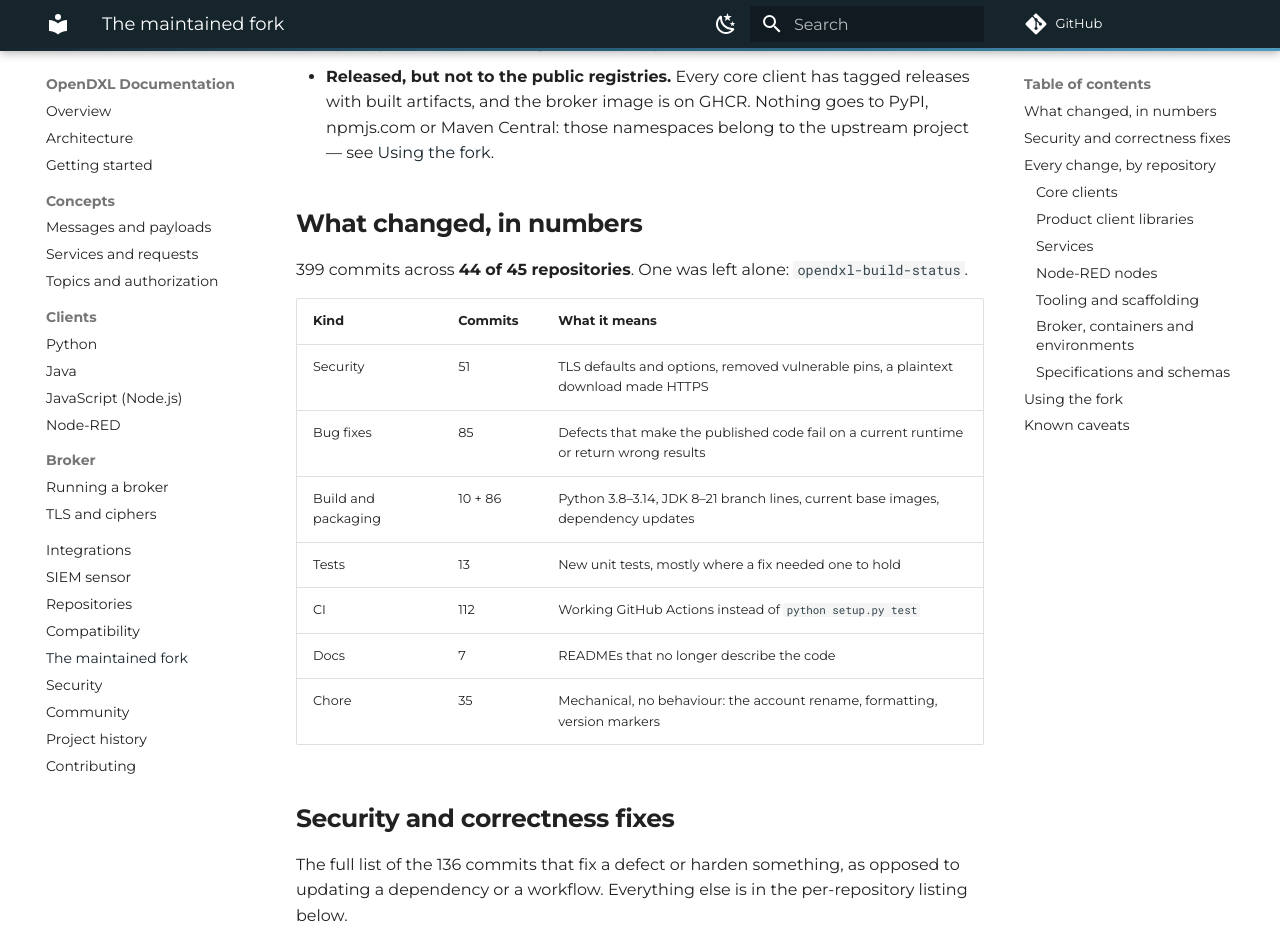
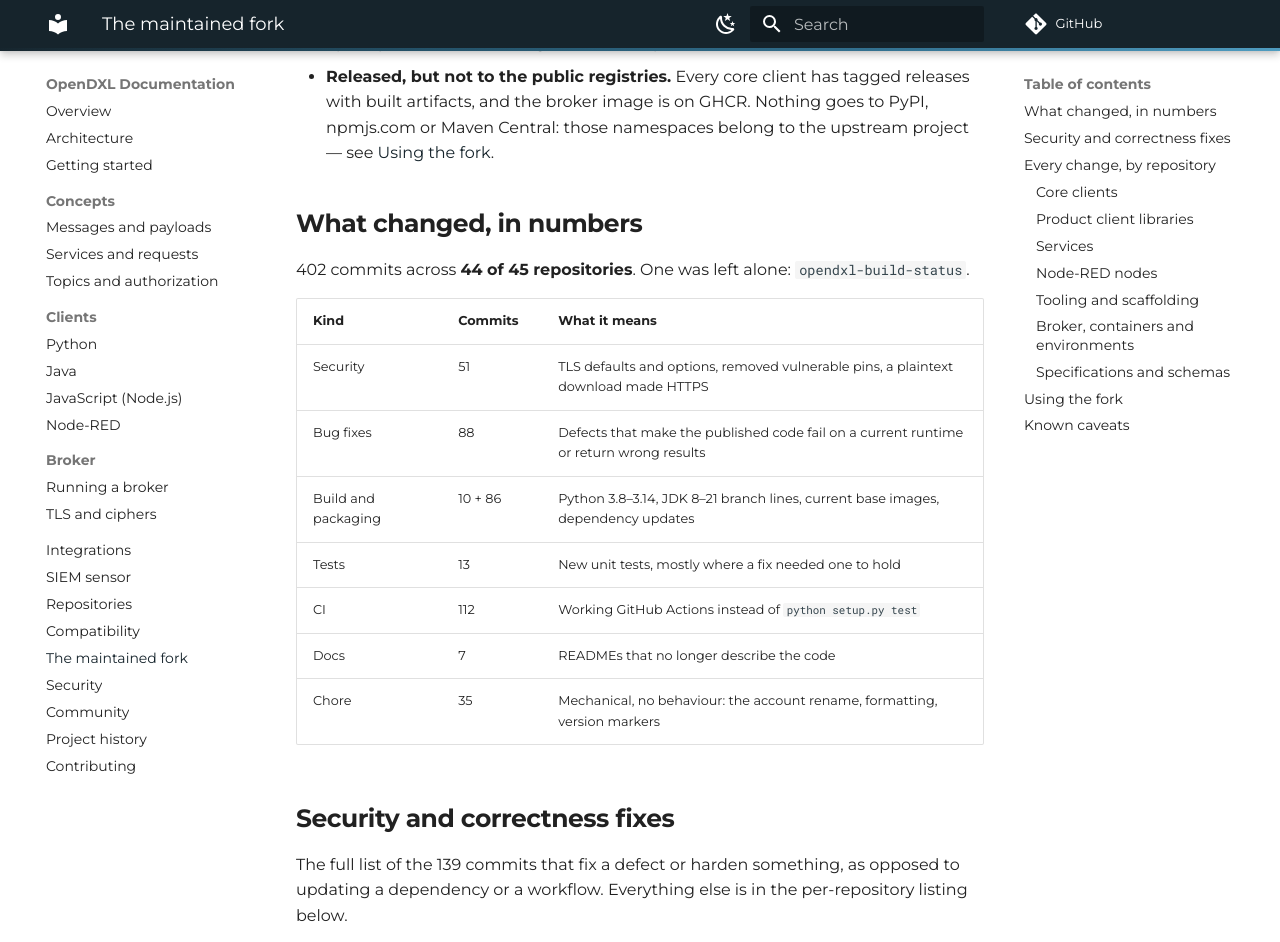
Before and after one commit to JMuellerTX/opendxl-docs, an MkDocs documentation site: the page built from docs/fork.md, in a window 1280 px wide and 1400 px high, scrolled down 535 px. Shown: the top 942 px of the window. Built offline with MkDocs 1.6.1 and Material for MkDocs 9.7.7, drawn with Linux system fonts in a browser that asks for light colours; comment, search, counter and statistics services are not loaded; some of the changed text lies outside the part shown.

Commit message:
Regenerate the fork inventory: 402 commits, 51 security, 88 bug fixes

```diff
--- a/docs/fork.md
+++ b/docs/fork.md
@@ -25,13 +25,13 @@ repositories**.
 
 ## What changed, in numbers
 
-399 commits across **44 of 45 repositories**. One was left alone:
+402 commits across **44 of 45 repositories**. One was left alone:
 `opendxl-build-status`.
 
 | Kind | Commits | What it means |
 |---|---|---|
 | Security | 51 | TLS defaults and options, removed vulnerable pins, a plaintext download made HTTPS |
-| Bug fixes | 85 | Defects that make the published code fail on a current runtime or return wrong results |
+| Bug fixes | 88 | Defects that make the published code fail on a current runtime or return wrong results |
 | Build and packaging | 10 + 86 | Python 3.8–3.14, JDK 8–21 branch lines, current base images, dependency updates |
 | Tests | 13 | New unit tests, mostly where a fix needed one to hold |
 | CI | 112 | Working GitHub Actions instead of `python setup.py test` |
@@ -40,7 +40,7 @@ repositories**.
 
 ## Security and correctness fixes
 
-The full list of the 136 commits that fix a defect or harden something, as opposed to
+The full list of the 139 commits that fix a defect or harden something, as opposed to
 updating a dependency or a workflow. Everything else is in the per-repository listing below.
 
 | Kind | Repository | Change |
```
Also changed, not shown: other parts of docs/fork.md (+9 -3 lines), docs/compatibility.md (+3 -3 lines), 1 other file.
